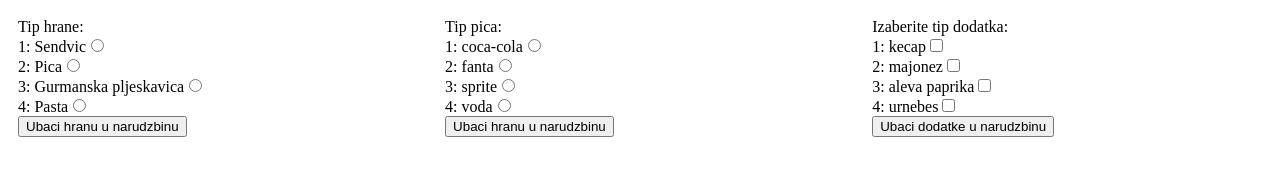
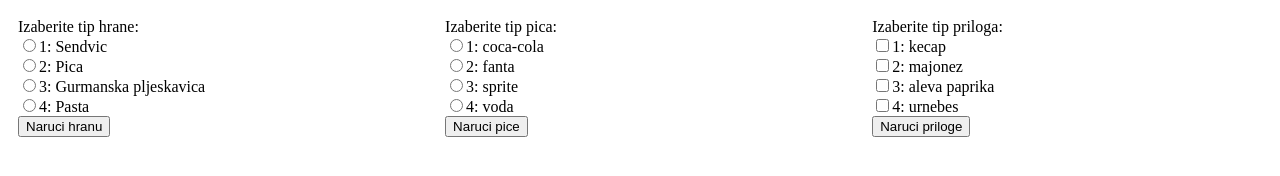
Before and after one commit to 17314FilipNikolic/ProjekatRxJSRWA, a website built with webpack: page index.html in a window 1280 px wide. Built offline with nearby package versions, Linux system fonts and the light colour scheme.

Commit message:
Sredjen izgled

```diff
--- a/src/main.css
+++ b/src/main.css
@@ -1,3 +1,7 @@
+body{
+  display: flex;
+}
+
 .FoodContainer {
   display: block;
   float: left;
@@ -28,5 +32,6 @@
 .Order {
   display: block;
   float: left;
-  margin-top: 50px;
+  margin-top: 10px;
+  margin-right: 10px;
 }
--- a/src/views/adView.ts
+++ b/src/views/adView.ts
@@ -13,17 +13,11 @@ export class AdView {
     let div = document.createElement("div");
     div.className = "AdContainer";
     const label = document.createElement("div");
-    label.innerHTML = "Izaberite tip dodatka:";
+    label.innerHTML = "Izaberite tip priloga:";
     label.className = "AdTyp";
     div.appendChild(label);
 
     this.typesOfAd.forEach((type, index) => {
-      const adLabel = document.createElement("label");
-      adLabel.className = "adLabel";
-      adLabel.innerHTML = `${index + 1}: ${type}`;
-      adLabel.htmlFor = `${index}`;
-      div.appendChild(adLabel);
-
       const adCheck = document.createElement("input");
       adCheck.type = "checkbox";
       adCheck.name = "Ad";
@@ -32,11 +26,17 @@ export class AdView {
       adCheck.id = `${index}`;
       div.appendChild(adCheck);
 
+      const adLabel = document.createElement("label");
+      adLabel.className = "adLabel";
+      adLabel.innerHTML = `${index + 1}: ${type}`;
+      adLabel.htmlFor = `${index}`;
+      div.appendChild(adLabel);
+
       div.appendChild(document.createElement("br"));
     });
 
     const btn = document.createElement("button");
-    btn.innerHTML = "Ubaci dodatke u narudzbinu";
+    btn.innerHTML = "Naruci priloge";
     div.appendChild(btn);
 
     order.createAdObservable(btn);
--- a/src/views/drinkView.ts
+++ b/src/views/drinkView.ts
@@ -15,30 +15,30 @@ export class DrinkView {
     let div = document.createElement("div");
     div.className = "DrinkContainer";
     const label = document.createElement("div");
-    label.innerHTML = "Tip pica:";
+    label.innerHTML = "Izaberite tip pica:";
     label.className = "DrinkTyp";
     div.appendChild(label);
 
     this.typesOfDrink.forEach((type, index) => {
-      const adLabel = document.createElement("label");
-      adLabel.className = "adLabel";
-      adLabel.innerHTML = `${index + 1}: ${type}`;
-      adLabel.htmlFor = `${index}`;
-      div.appendChild(adLabel);
+      const drinkRadio = document.createElement("input");
+      drinkRadio.type = "radio";
+      drinkRadio.name = "Drink";
+      drinkRadio.className = "DrinkType";
+      drinkRadio.value = `${type}`;
+      drinkRadio.id = `${index}`;
+      div.appendChild(drinkRadio);
 
-      const adCheck = document.createElement("input");
-      adCheck.type = "radio";
-      adCheck.name = "Drink";
-      adCheck.className = "DrinkType";
-      adCheck.value = `${type}`;
-      adCheck.id = `${index}`;
-      div.appendChild(adCheck);
+      const drinkLabel = document.createElement("label");
+      drinkLabel.className = "adLabel";
+      drinkLabel.innerHTML = `${index + 1}: ${type}`;
+      drinkLabel.htmlFor = `${index}`;
+      div.appendChild(drinkLabel);
 
       div.appendChild(document.createElement("br"));
     });
 
     const btn = document.createElement("button");
-    btn.innerHTML = "Ubaci hranu u narudzbinu";
+    btn.innerHTML = "Naruci pice";
     div.appendChild(btn);
 
     host.appendChild(div);
--- a/src/views/foodView.ts
+++ b/src/views/foodView.ts
@@ -14,30 +14,30 @@ export class FoodView {
     let div = document.createElement("div");
     div.className = "FoodContainer";
     const label = document.createElement("div");
-    label.innerHTML = "Tip hrane:";
+    label.innerHTML = "Izaberite tip hrane:";
     label.className = "FoodTyp";
     div.appendChild(label);
 
     this.typesOfFood.forEach((type, index) => {
-      const adLabel = document.createElement("label");
-      adLabel.className = "adLabel";
-      adLabel.innerHTML = `${index + 1}: ${type}`;
-      adLabel.htmlFor = `${index}`;
-      div.appendChild(adLabel);
+      const foodRadio = document.createElement("input");
+      foodRadio.type = "radio";
+      foodRadio.name = "Food";
+      foodRadio.className = "FoodType";
+      foodRadio.value = `${type}`;
+      foodRadio.id = `${index}`;
+      div.appendChild(foodRadio);
 
-      const adCheck = document.createElement("input");
-      adCheck.type = "radio";
-      adCheck.name = "Food";
-      adCheck.className = "FoodType";
-      adCheck.value = `${type}`;
-      adCheck.id = `${index}`;
-      div.appendChild(adCheck);
+      const foodLabel = document.createElement("label");
+      foodLabel.className = "adLabel";
+      foodLabel.innerHTML = `${index + 1}: ${type}`;
+      foodLabel.htmlFor = `${index}`;
+      div.appendChild(foodLabel);
 
       div.appendChild(document.createElement("br"));
     });
 
     const btn = document.createElement("button");
-    btn.innerHTML = "Ubaci hranu u narudzbinu";
+    btn.innerHTML = "Naruci hranu";
     div.appendChild(btn);
 
     host.appendChild(div);
--- a/src/views/orderView.ts
+++ b/src/views/orderView.ts
@@ -115,12 +115,12 @@ export class OrderView {
   showAds(host: HTMLElement){
     this.ads.forEach((ad) => {
       const adtype = document.createElement("div");
-      adtype.innerHTML = `Tip dodatka: ${ad.type}`;
+      adtype.innerHTML = `Tip priloga: ${ad.type}`;
       adtype.className = "Ad";
       host.appendChild(adtype);
 
       const adprice = document.createElement("div");
-      adprice.innerHTML = `Cena dodatka: ${ad.price}`;
+      adprice.innerHTML = `Cena priloga: ${ad.price}`;
       adprice.className = "AdPrice";
       host.appendChild(adprice);
     });
```
